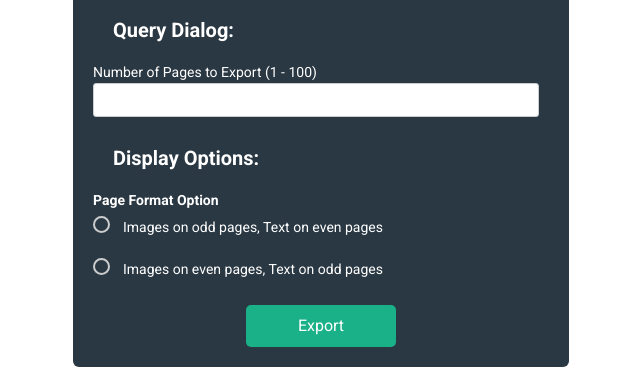
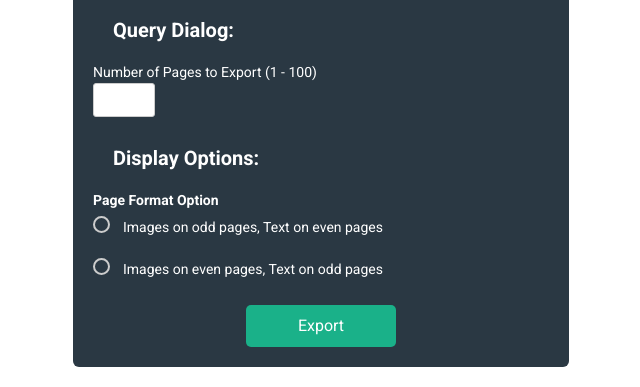
Before and after one commit to sjasthi/abcd, a PHP site: page /export_powerpoint_options.php in a window 1280 px wide. Shown: the part 557-944 px from the top of the page, without its empty margins (319-959 px from the left). Run offline with PHP 8.4, Linux system fonts and the light colour scheme; some libraries are stand-ins or nearby versions.

Commit message:
fixed css

```diff
--- a/export_powerpoint_options.php
+++ b/export_powerpoint_options.php
@@ -8,10 +8,11 @@ include('header.php');
     <link href="https://fonts.googleapis.com/css?family=Roboto:300,400,500,700" rel="stylesheet">
     <link rel="stylesheet" href="https://use.fontawesome.com/releases/v5.5.0/css/all.css" integrity="sha384-B4dIYHKNBt8Bc12p+WXckhzcICo0wtJAoU8YZTY5qE0Id1GSseTk6S+L3BlXeVIU" crossorigin="anonymous">
     <style>
-      html, body {
+       html, body {
       min-height: 50%;
       color: white;
       }
+
       body, div, form, textarea, label {
       padding: 0;
       margin: 0;
@@ -21,9 +22,11 @@ include('header.php');
       color: white;
       line-height: 22px;
       }
+
       .quantity {
         color:black;
       }
+
       h1 {
       position: absolute;
       margin: 0;
@@ -32,6 +35,7 @@ include('header.php');
       color: white;
       z-index: 2;
       }
+
       .testbox {
       display: flex;
       justify-content: center;
@@ -39,6 +43,7 @@ include('header.php');
       height: inherit;
       padding: 20px;
       }
+
       .dialog {
       justify-content: left;
       align-items: left;
@@ -46,12 +51,14 @@ include('header.php');
       padding: 20px;
       font-size: 20px;
       }
-      form {
+
+      .form2 {
       width: 40%;
       padding: 20px;
       border-radius: 6px;
       background: #2a3843;
       }
+
       .banner {
       position: relative;
       height: 200px;
@@ -62,6 +69,7 @@ include('header.php');
       align-items: center;
       text-align: center;
       }
+
       .banner::after {
       content: "";
       background-color: #1ab189;
@@ -69,15 +77,17 @@ include('header.php');
       width: 100%;
       height: 100%;
       }
+
       input,  textarea {
       margin-bottom: 10px;
       border: 1px solid #ccc;
       border-radius: 3px;
       }
+
       input {
-      width: calc(100% - 10px);
-      padding: 5px;
+        padding: 5px;
       }
+
       textarea {
       width: calc(100% - 12px);
       padding: 5px;
@@ -141,7 +151,7 @@ include('header.php');
       margin-top: 10px;
       text-align: center;
       }
-      button {
+      .button2 {
       width: 150px;
       padding: 10px;
       border: none;
@@ -151,7 +161,7 @@ include('header.php');
       color: #fff;
       cursor: pointer;
       }
-      button:hover {
+      .button2:hover {
       background: #12785d;
       }
       @media (min-width: 568px) {}
@@ -163,11 +173,13 @@ include('header.php');
       .name-item input, .name-item div {
       width: calc(50% - 20px);
       }
+
+
     </style>
   </head>
   <body>
     <div class="testbox">
-    <form method="POST" action="export_powerpoint.php">
+    <form class="form form2" method="POST" action="export_powerpoint.php">
         <div class="banner">
           <h1>PowerPoint Options</h1>
         </div>
@@ -197,7 +209,7 @@ include('header.php');
           </div>
         </div>
         <div class="btn-block">
-          <button type="submit" href="export_powerpoint.php">Export</button>
+          <button class="button button2" type="submit" href="export_powerpoint.php">Export</button>
         </div>
       </form>
     </div>
```
